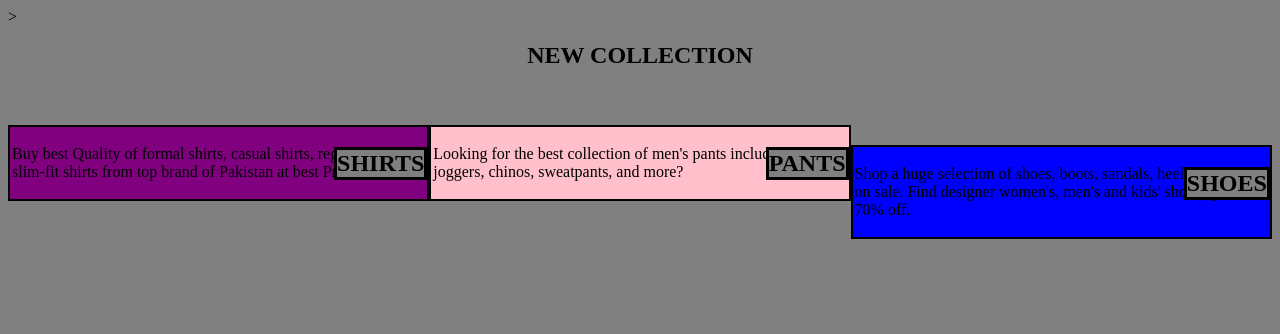
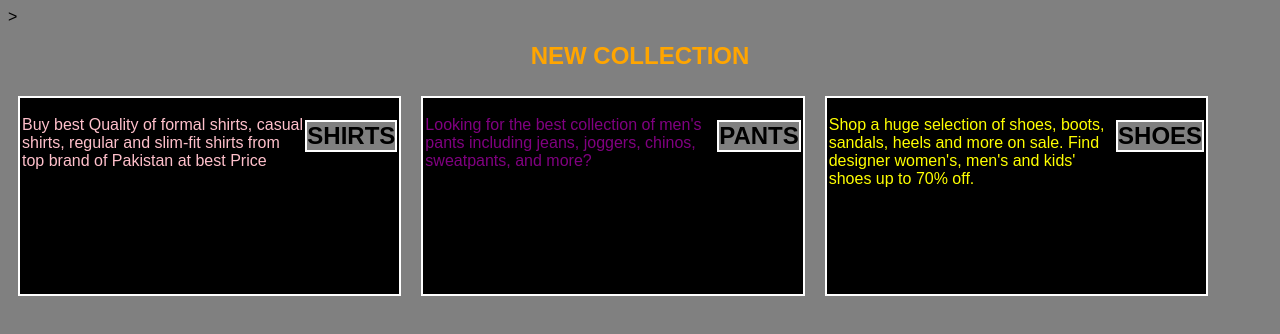
Before and after one commit to sundusaijaz/coursera, a plain HTML site: page mod2-sol/index.html in a window 1280 px wide. Drawn offline with Linux system fonts and the light colour scheme.

Commit message:
completed and tested

```diff
--- a/mod2-sol/index.html
+++ b/mod2-sol/index.html
@@ -13,7 +13,7 @@
 <div class="row" >
 	<div class = "col-lg-4 col-md-6 col-sd-12" id="s1">
 	<h2>SHIRTS</h2>
-	<p>
+	<p id="p1">
 		Buy best Quality of formal shirts, casual shirts, regular and slim-fit shirts from top brand of Pakistan at best Price
 	</p></div>
 </div>
@@ -21,23 +21,21 @@
 
 <section>
 <div class="row" >
-	<div class = "col-lg-4 col-md-6 col-sd-12" id="s2">
+	<div class = "col-lg-4 col-md-6 col col-sd-12" id="s1">
 	<h2>PANTS</h2>
-	<p>
+	<p id = p2>
 		Looking for the best collection of men's pants including jeans, joggers, chinos, sweatpants, and more?
 	</p></div>
 </div>
 </section>
 
 <section>
-<div id= "pos">
 <div class="row">
-	<div class = "col-lg-4 col-md-6 col-sd-12" id="s3">
+	<div class = "col-lg-4 col-md-6 col-md-12 col-sd-12" id="s1">
 	<h2>SHOES</h2>
-	<p>
+	<p id="p3">
 		Shop a huge selection of shoes, boots, sandals, heels and more on sale. Find designer women's, men's and kids' shoes up to 70% off.
 	</p></div>
-</div>
 </div>
 </section>
 
--- a/mod2-sol/style.css
+++ b/mod2-sol/style.css
@@ -1,70 +1,67 @@
 *{
 	box-sizing: border-box;
+	font-family: sans-serif;
 
 }
 .row {
   width: 100%;
 }
-div{
-	top: 20px;
-	position: relative;
-}
+
 h1{
 	text-align: center;
 	font-weight: bold;
-	font-size: 150%
+	font-size: 150%;
+	color: orange;
 }
 h2{
-	position: absolute;
-	right: 0px;
-	top: 0px;
-	border: solid black;
+	float: right;
+	border: 2px solid white;
 	background-color: gray;
 }
 body{
 	background-color: gray;
 }
+#p1{
+	color: pink;
+}
+#p2{
+    color: purple;
+}
+#p3{
+	color: yellow;
+}
 
 #s1{
-	background-color: purple;
 	padding: 2px;
-	border: 2px solid black;
+	border: 2px solid white;
+	background-color: black;
+	margin: 10px;
+	height: 200px;
+	align-items: center;
 }
-#s2{
-	background-color: pink;
-	padding: 2px;
-	border: 2px solid black;
-}
-#s3{
-	background-color: blue;
-	padding: 2px;
-	border: 2px solid black;
-}
+
 @media (min-width: 992px) {
-    .col-lg-4 {
-    float: left;
-
-  }
    .col-lg-4 {
-    width: 33.33%;
+   	float: left;
+    width: 30.33%;
   }
 }
 
 @media (min-width: 768px) and (max-width: 991px) {
-    .col-md-6{
-    float: left;
+	.col-md-6 {
+  	float: left;
+    width: 45%;
   }
-   .col-md-6 {
-    width: 50%;
+    .col-md-12 {
+  	float: left;
+    width: 93%;
   }
+
 }
 
 @media (max-width: 767px) {
-    .col-sd-12 {
-    float: left;
-
-  }
    .col-sd-12 {
-    width: 100%;
+   	float: left;
+    width: 98%;
   }
 }
```
